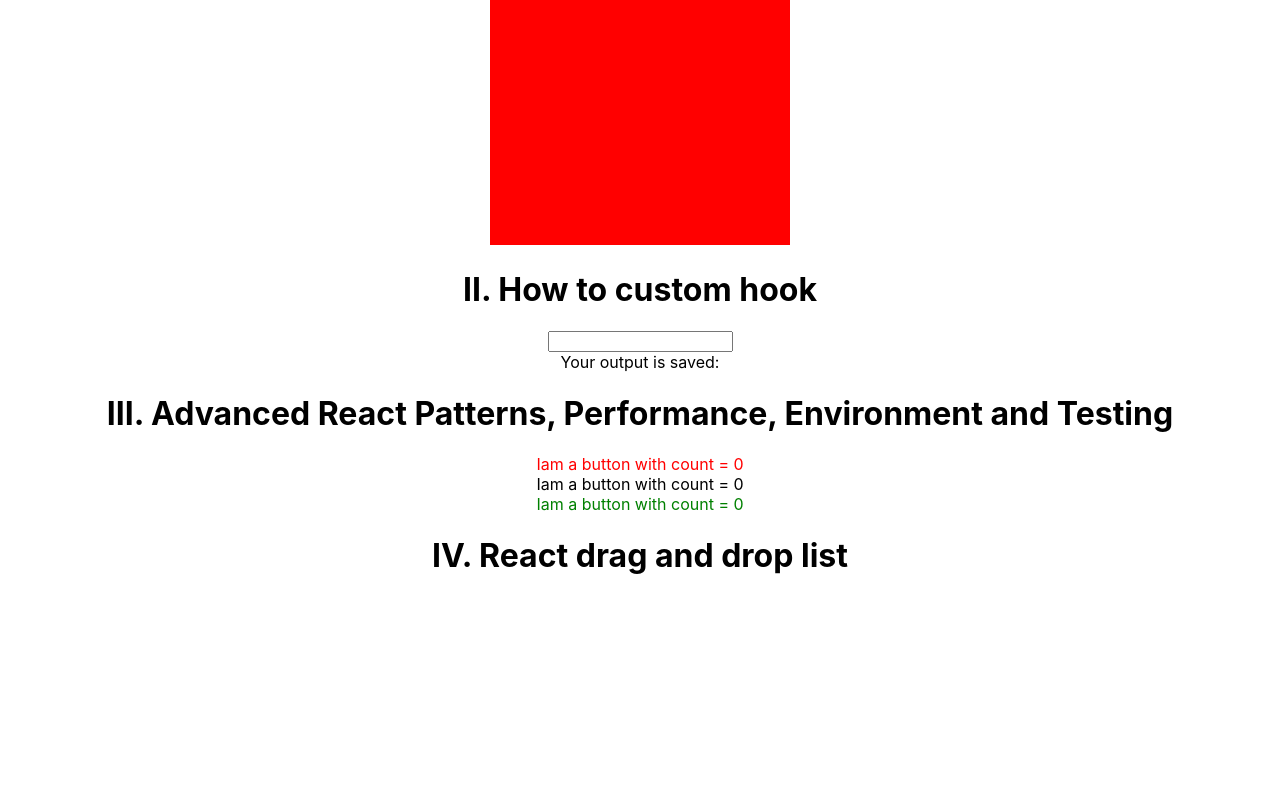
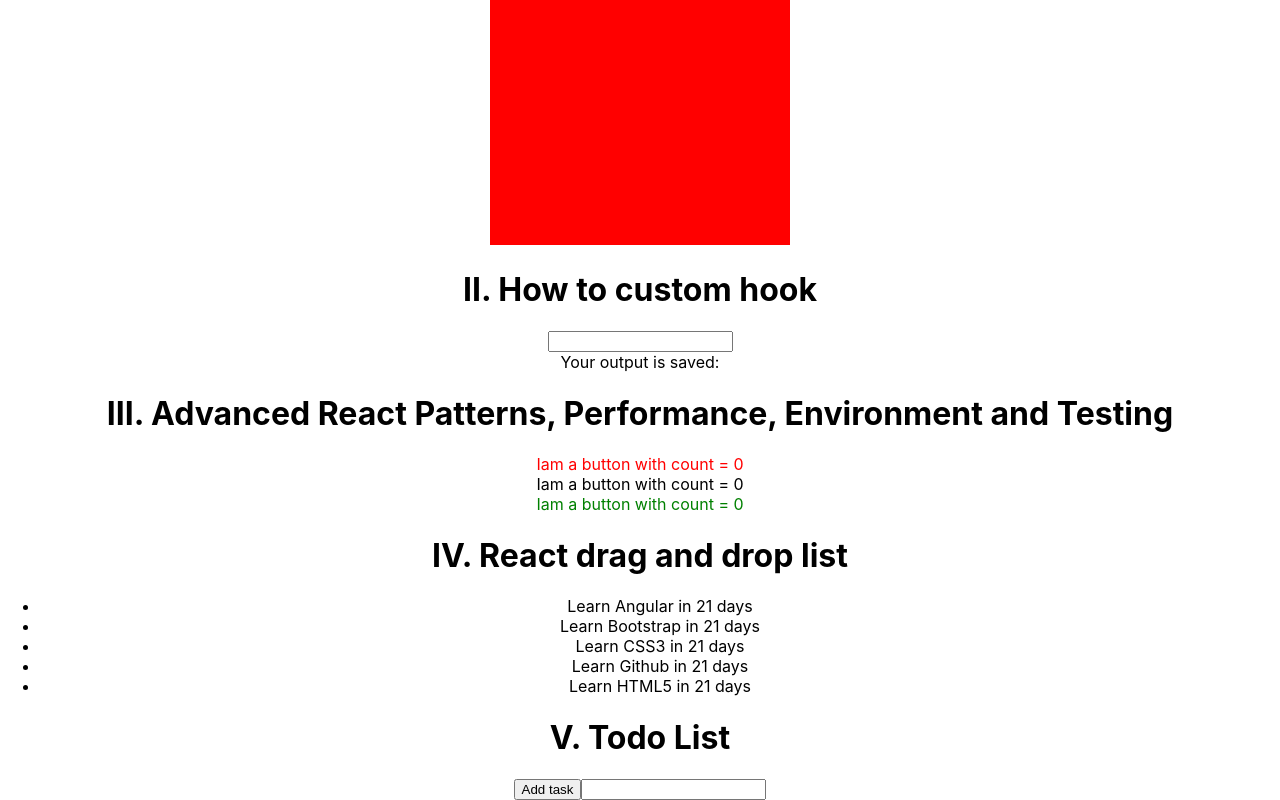
Before and after one commit to dvhata/react-learning-haunguyen, a React (Create React App) app: page / in a window 1280 px wide. Shown: the part 179-979 px from the top of the page. Before the commit the page ends 800 px from the top, so only its background shows below. Built offline with nearby package versions, Linux system fonts and the light colour scheme.

Commit message:
to do list

```diff
--- a/src/App.tsx
+++ b/src/App.tsx
@@ -5,6 +5,7 @@ import AdvancedReactPattern from "./components/AdvancedReactPattern/AdvancedReac
 import ColorBox from "./components/ColorBox/ColorBox";
 import ShowHook from "./components/CustomHook/ShowHook";
 import DragAndDrop from "./components/DragAndDrop/DragAndDropList";
+import TodoList from "./components/TodoList/TodoList";
 
 function App() {
   return (
@@ -20,6 +21,8 @@ function App() {
       <AdvancedReactPattern />
       <h1> IV. React drag and drop list </h1>
       <DragAndDrop listData={listData} />
+      <h1> V. Todo List </h1>
+      <TodoList />
     </div>
   );
 }
--- a/src/components/DragAndDrop/DragAndDropList.tsx
+++ b/src/components/DragAndDrop/DragAndDropList.tsx
@@ -11,7 +11,9 @@ export default function DragAndDropList(props: DragAndDropListProps) {
   return (
     <ul className="draggable-list">
       {listData.map((item, index) => {
-        <DragAndDropItem title={item?.title} img={item?.img} />;
+        return (
+          <DragAndDropItem key={index} title={item?.title} img={item?.img} />
+        );
       })}
     </ul>
   );
--- /dev/null
+++ b/src/components/TodoList/TodoList.tsx
@@ -0,0 +1,18 @@
+import React from "react";
+
+export default function TodoList() {
+  const [newTask, setNewTask] = React.useState<string>();
+
+  const handleAddTask = React.useCallback((e) => {
+    console.log(e.target.value);
+  }, []);
+
+  return (
+    <>
+      <div>
+        <button onChange={handleAddTask}> Add task</button>
+        <input value={newTask} />
+      </div>
+    </>
+  );
+}
--- /dev/null
+++ b/src/components/TodoList/TodoTask.tsx
@@ -0,0 +1,5 @@
+import React from "react";
+
+export default function TodoTask() {
+  return <div>TodoTask</div>;
+}
```
